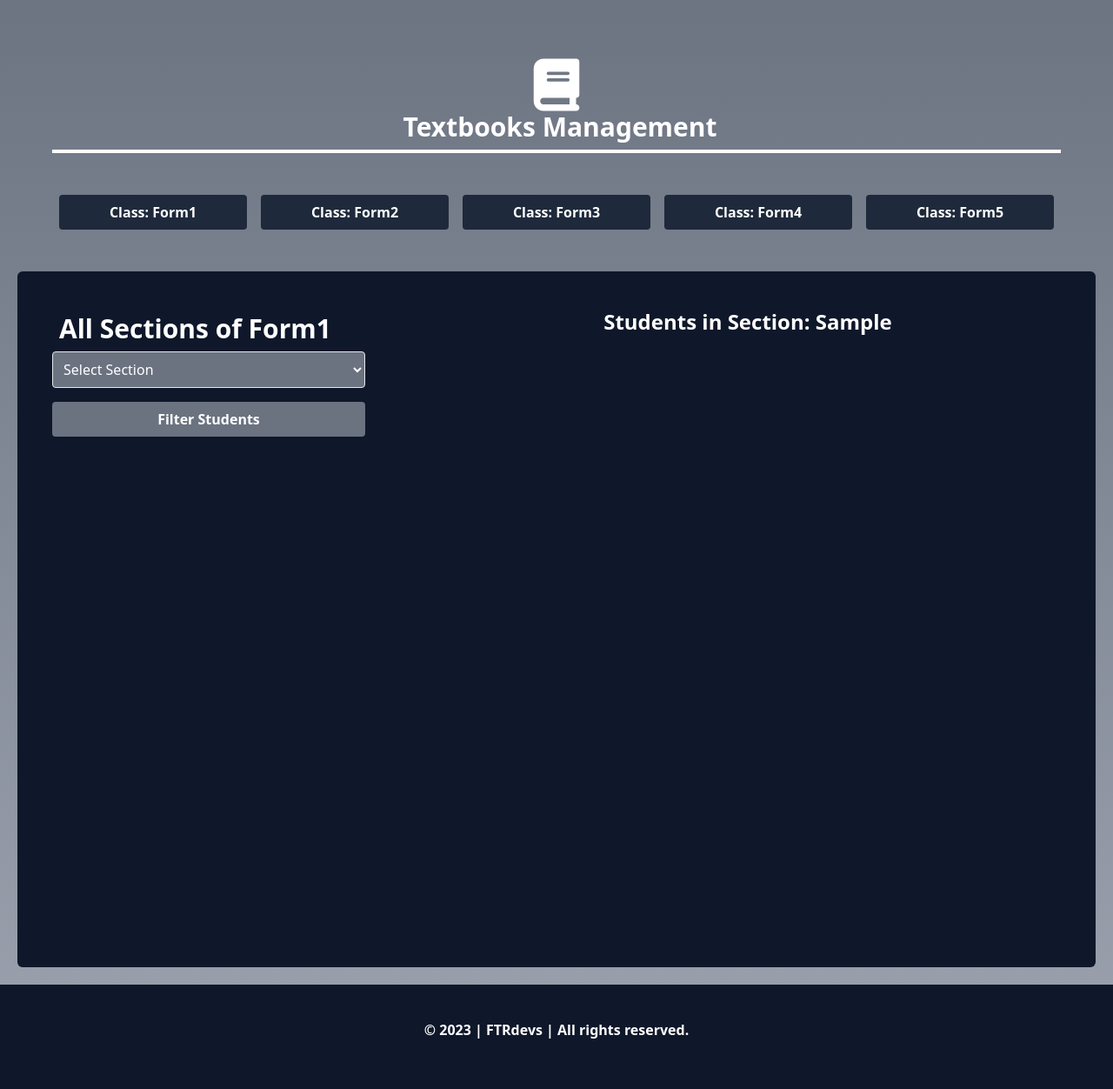
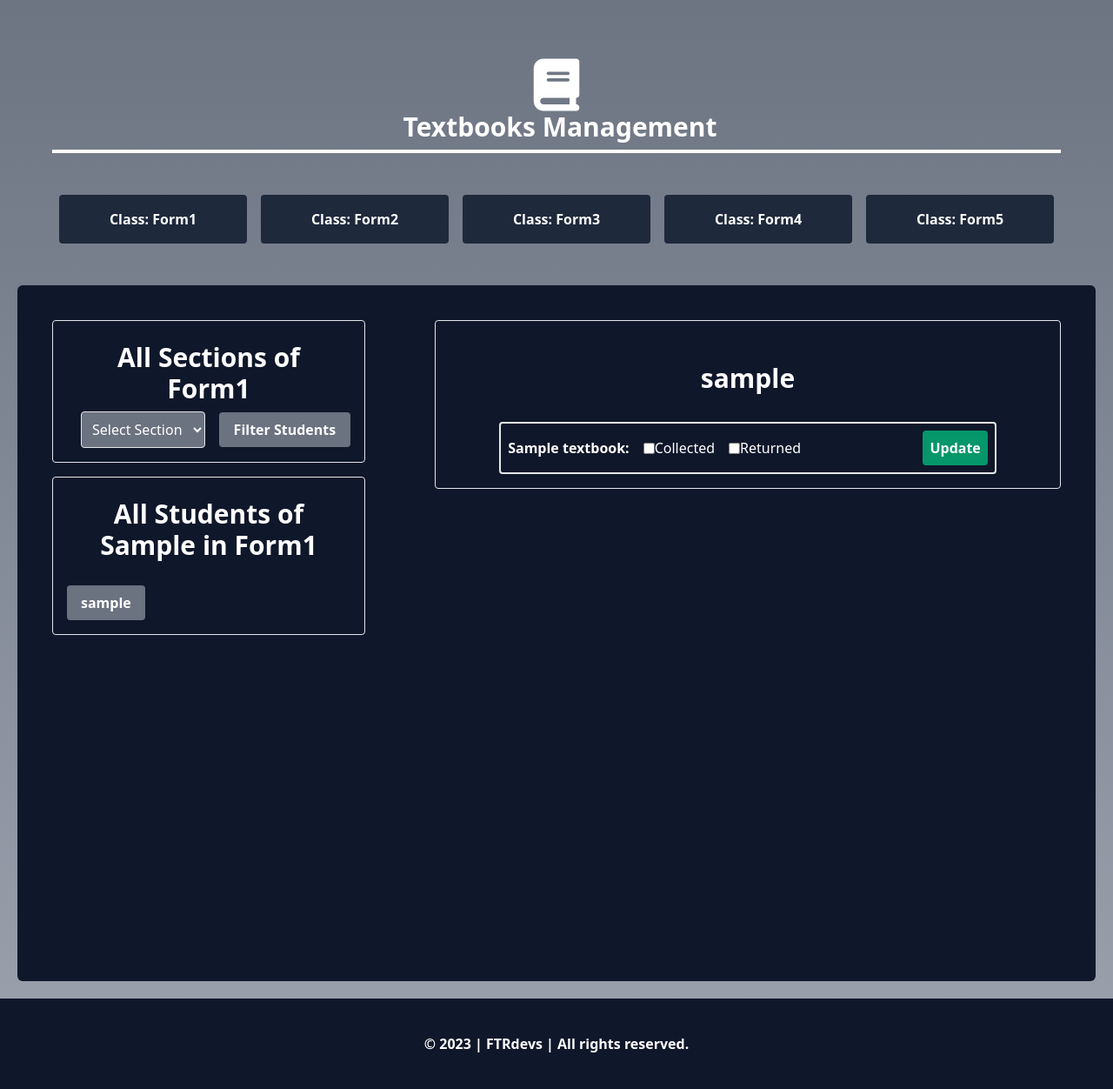
Before and after one commit to saislamb97/edububble, a Django app: template templates/staff_index.html in a window 1280 px wide. Shown: the part 40-1292 px from the top of the page at 87% size. Before the commit the page ends 1234 px from the top, so only its background shows below. Run offline with Django 4.2, Linux system fonts and the light colour scheme; data comes from the database, SQL or seed files in the repository; tables that the repository leaves empty hold one stand-in row (values such as "Sample post"); the template is opened without the code that fills it: values that come from a table or form of the project are taken from there, most other values are stand-ins (such as "Sample title", 1, 10 or a date in 2020); some libraries are stand-ins or nearby versions.

Commit message:
views updated and added more filter for staff page

```diff
--- a/templates/staff_index.html
+++ b/templates/staff_index.html
@@ -26,7 +26,7 @@
     <form method="post" class="flex justify-between items-center">
         {% csrf_token %}
         {% for class_data in all_classes %}
-            <button type="submit" name="class_id" value="{{ class_data.id }}" class="w-full bg-slate-800 hover:bg-slate-700 text-white font-bold py-2 px-4 rounded m-2">
+            <button type="submit" name="class_id" value="{{ class_data.id }}" class="w-full bg-slate-800 hover:bg-slate-700 text-white font-bold p-4 rounded m-2">
                 Class: {{ class_data.classname }}
             </button>
         {% endfor %}
@@ -36,13 +36,15 @@
 <!-- Bottom Section for Forms and Content -->
 <div class="container mx-auto p-10 bg-slate-900 min-h-screen text-white rounded-md flex font-sans">
 
-    <!-- Left Section: Display all sections -->
-    <div class="w-2/6">
+    <!-- Left Section: all sections and students -->
+    <div class="w-2/6 flex flex-col items-center">
+        <!-- Top Section: Display all sections -->
         {% if selected_class %}
-            <h2 style="font-weight: bold;" class="text-3xl font-bold text-white py-2 px-2 rounded">All Sections of {{selected_class}}</h2>
-            <form method="post">
+            <div class="border p-4 mb-4 rounded w-full">
+                <h2 class="text-3xl font-bold text-white text-center p-2 rounded">All Sections of {{selected_class}}</h2>
+                <form method="post" class="flex items-center space-x-4">
                     {% csrf_token %}
-                <select name="section_name" class="w-full bg-gray-500 rounded border p-2 mb-4">
+                    <select name="section_name" class="w-full bg-gray-500 rounded border p-2">
                         <option value="" selected disabled>Select Section</option>
                         {% for class_data in class_students_textbooks %}
                             <option value="{{ class_data.section }}">{{ class_data.section }}</option>
@@ -51,23 +53,41 @@
                     <input type="hidden" name="class_section_id" value="{{ selected_class.id }}">
                     <button type="submit" name="class_section_form" class="w-full bg-gray-500 hover:bg-slate-700 text-white font-bold py-2 px-4 rounded">Filter Students</button>
                 </form>
+            </div>
+        {% endif %}
+
+        <!-- Bottom Section: Display all students -->
+        {% if selected_class and selected_section %}
+            <div class="border p-4 mb-4 rounded w-full">
+                <h2 class="text-3xl font-bold text-white text-center p-2 rounded">All Students of {{selected_section}} in {{selected_class}}</h2>
+                {% for class_data in class_students_textbooks %}
+                    {% for student_data in class_data.class_students %}
+                        <form method="post" class="space-y-5">
+                            {% csrf_token %}
+                            <input type="hidden" name="selected_class_id" value="{{ selected_class.id }}">
+                            <input type="hidden" name="selected_section_id" value="{{ selected_section }}">
+                            <input type="hidden" name="student_id" value="{{ student_data.student.id }}">
+                            <button type="submit" name="section_student_form" class="bg-gray-500 hover:bg-slate-700 text-white font-bold py-2 px-4 rounded">
+                                {{ student_data.student.username }}
+                            </button>
+                        </form>
+                    {% endfor %}
+                {% endfor %}
+            </div>
         {% endif %}
     </div>
 
     <!-- Right Section: Display students of the selected section with toggle buttons -->
     <div class="w-4/6 ml-20 flex flex-col items-center font-sans">
-        {% if selected_class and selected_section %}
-            <h2 style="font-weight: bold; font-size: 1.5rem;">Students in Section: {{ selected_section }}</h2>
+        {% if selected_class and selected_section and selected_student %}
             {% for class_data in class_students_textbooks %}
-                {% if class_data.class_obj.id == selected_class.id %}
                     {% for student_data in class_data.class_students %}
-                        {% if student_data.student.section == selected_section %}
+                        {% if student_data.student.id == selected_student.id %}
                             <div class="border p-4 mb-4 rounded w-full flex flex-col items-center">
-                                <h3 style="font-weight: bold; font-size: 1.2rem;" class="text-white py-2 px-2 rounded">
-                                    Student Name: {{ student_data.student.username }}
+                                <h3 class="text-3xl font-bold text-white text-center p-4 m-4 rounded">
+                                    {{ student_data.student.username }}
                                 </h3>
-                                <button class="w-full bg-gray-500 hover:bg-slate-700 text-white font-bold p-4 my-5 rounded" onclick="toggleTextbooks('{{ student_data.student.id }}')">Textbooks</button>
-                                <div id="textbooks_{{ student_data.student.id }}" style="display: none;" class="w-5/6">
+                                <div id="textbooks_{{ student_data.student.id }}" class="w-5/6">
                                     <ul class="space-y-4">
                                         {% for textbook_info in student_data.textbooks %}
                                             <li class="border-2 p-2 rounded">
@@ -96,17 +116,10 @@
                             </div>
                         {% endif %}
                     {% endfor %}
-                {% endif %}
             {% endfor %}
         {% endif %}
     </div>
 
-    <script>
-        function toggleTextbooks(studentId) {
-            const textbooksDiv = document.getElementById(`textbooks_${studentId}`);
-            textbooksDiv.style.display = textbooksDiv.style.display === 'none' ? 'block' : 'none';
-        }
-    </script>
     <script>
         function uncheckOther(checkboxId) {
             const otherCheckbox = document.getElementById(checkboxId);
```
Also changed, not shown: homeapp/views.py (+16 -4 lines). Lines whose indentation alone changed are shown as unchanged.
